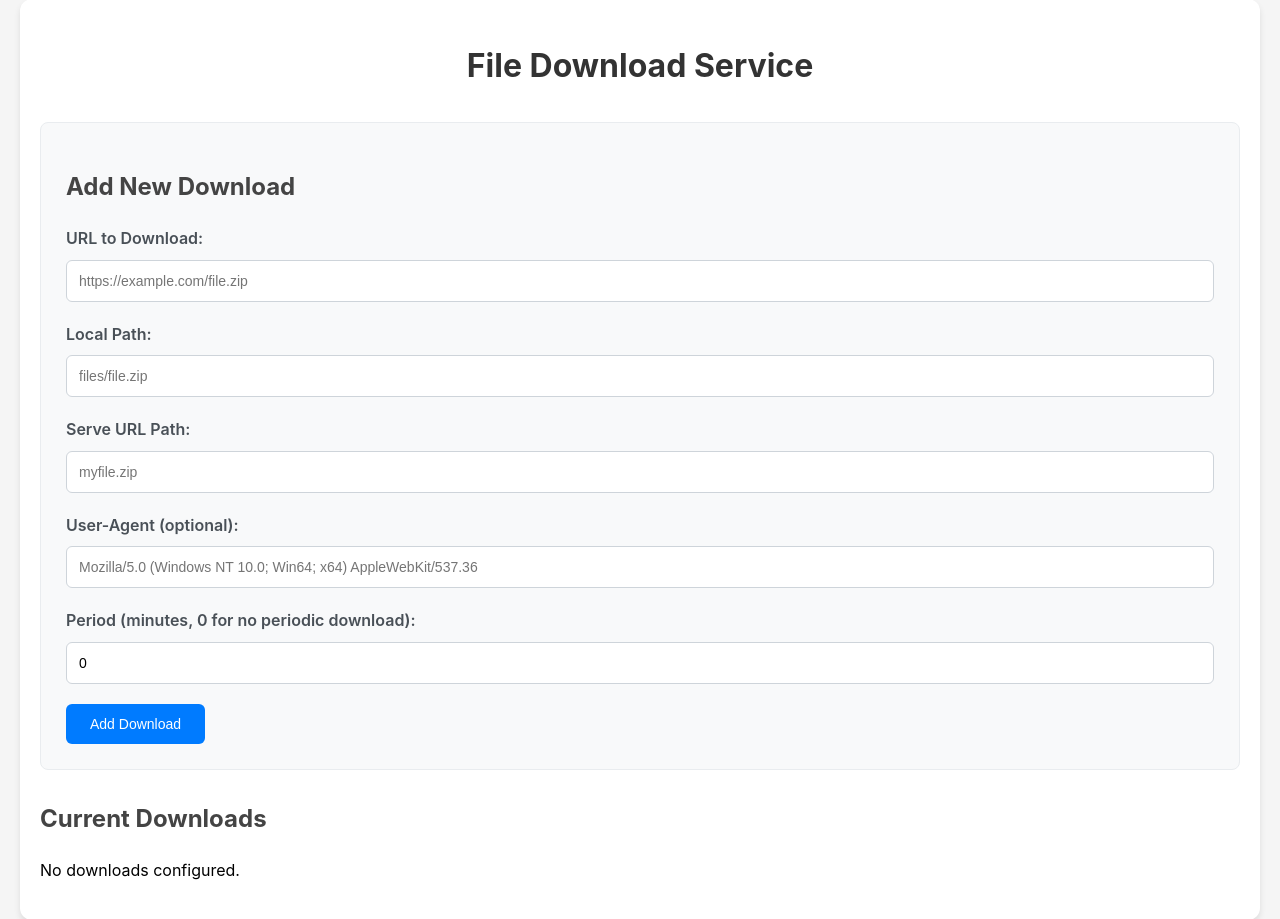
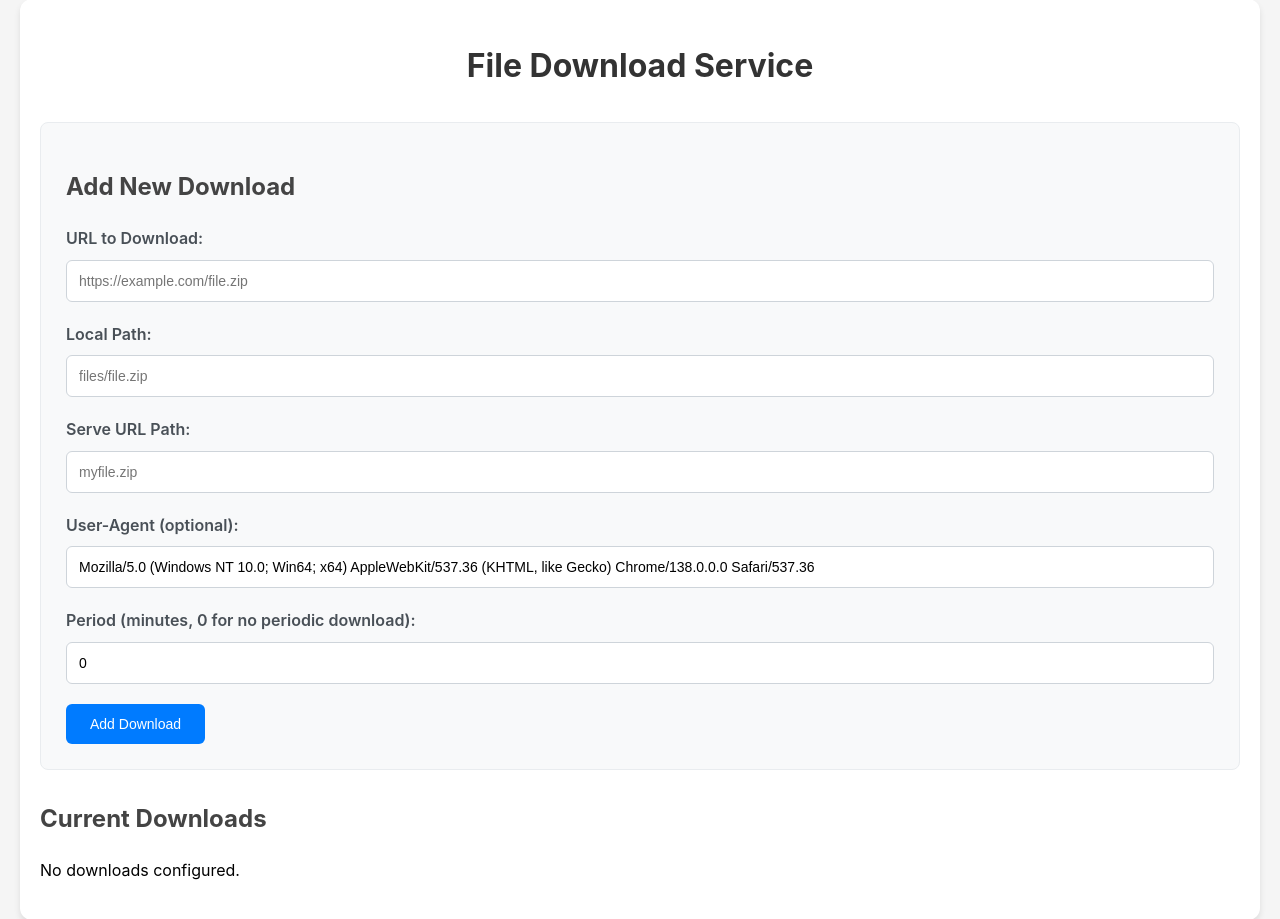
Before and after one commit to atYuguo/subrenew, a Flask app: page / in a window 1280 px wide. Shown: the part 21-940 px from the top of the page. Run offline with Flask 3, Linux system fonts and the light colour scheme; data that the repository does not hold is empty.

Commit message:
Add default value to User-Agent for use.

```diff
--- a/templates/index.html
+++ b/templates/index.html
@@ -85,7 +85,7 @@
                 </div>
                 <div class="form-group">
                     <label for="userAgent">User-Agent (optional):</label>
-                    <input type="text" id="userAgent" name="userAgent" placeholder="Mozilla/5.0 (Windows NT 10.0; Win64; x64) AppleWebKit/537.36">
+                    <input type="text" id="userAgent" name="userAgent" value="Mozilla/5.0 (Windows NT 10.0; Win64; x64) AppleWebKit/537.36 (KHTML, like Gecko) Chrome/138.0.0.0 Safari/537.36" placeholder="Mozilla/5.0 (Windows NT 10.0; Win64; x64) AppleWebKit/537.36">
                 </div>
                 <div class="form-group">
                     <label for="period">Period (minutes, 0 for no periodic download):</label>
```
